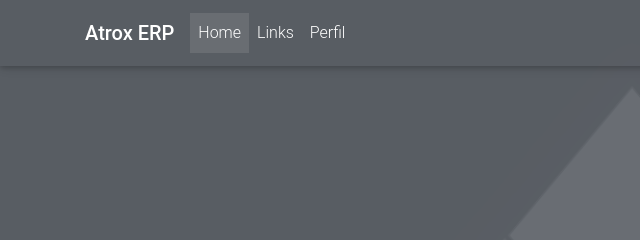
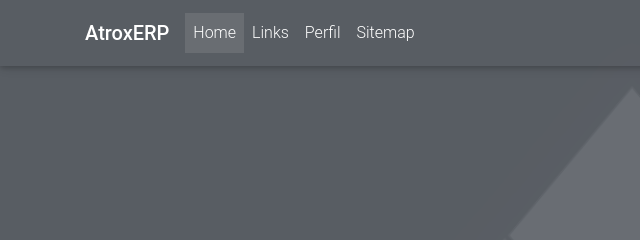
Before and after one commit to vlaskz/atroxerp, a website: page www/login.html in a window 1280 px wide. Shown: the top 240 px of the page, 0-640 px from the left. Drawn offline with Linux system fonts and the light colour scheme.

```diff
--- a/www/login.html
+++ b/www/login.html
@@ -107,7 +107,7 @@
 
     <nav class="navbar navbar-expand-lg navbar-dark fixed-top scrolling-navbar">
       <div class="container">
-        <a class="navbar-brand" href="#"><strong>Atrox ERP</strong></a>
+        <a class="navbar-brand" href="#"><strong>AtroxERP</strong></a>
         <button class="navbar-toggler" type="button" data-toggle="collapse" data-target="#navbarSupportedContent-7"
           aria-controls="navbarSupportedContent-7" aria-expanded="false" aria-label="Toggle navigation">
           <span class="navbar-toggler-icon"></span>
@@ -123,6 +123,7 @@
             <li class="nav-item">
               <a class="nav-link" href="#">Perfil</a>
             </li>
+            <li class="nav-item"><a href="#" class="nav-link">Sitemap</a></li>
           </ul>
           <form class="form-inline">
             <div class="md-form my-0">
@@ -171,10 +172,6 @@
                 </div>
 
               </form>
-              <!--Form with header-->
-
-              <!--/Form with header-->
-
             </div>
           </div>
         </div>
```
Also changed, not shown: 1 other file.
